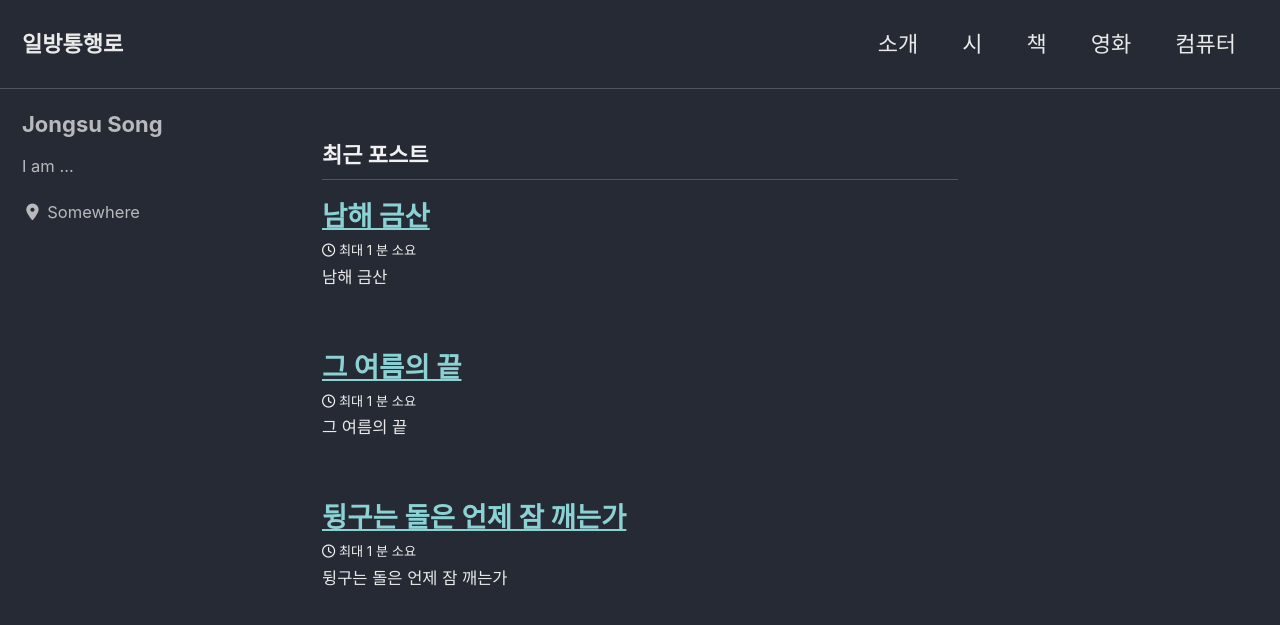
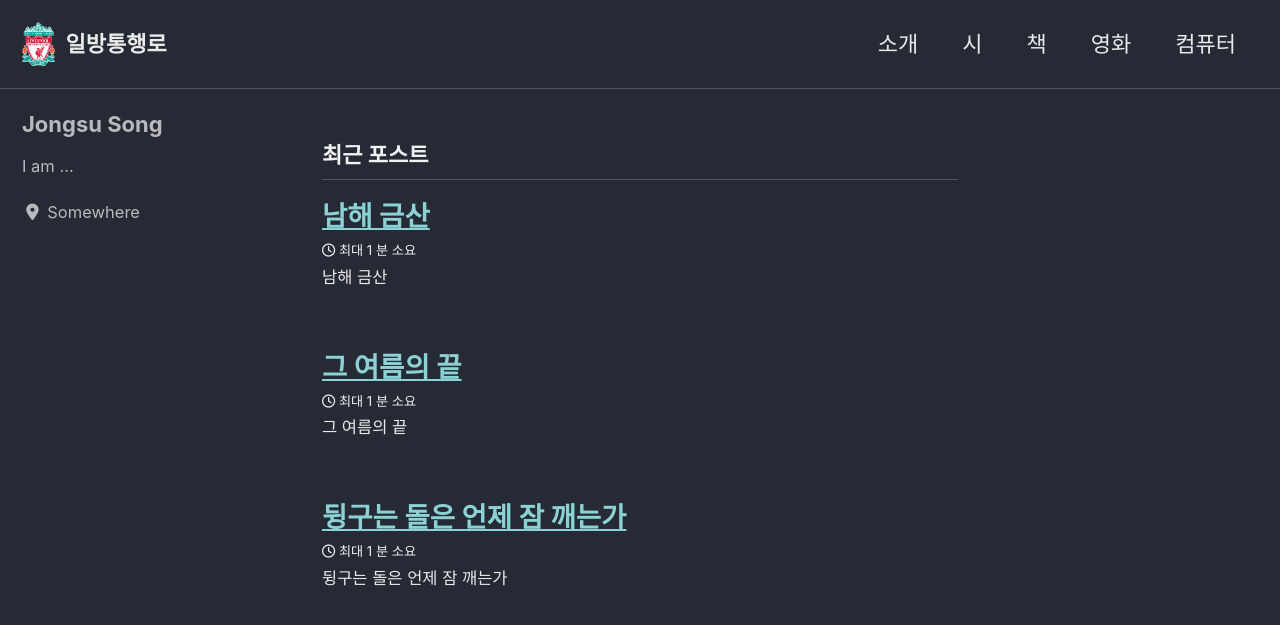
Before and after one commit to justinjongsusong/justinjongsusong.github.io, a Jekyll site: the page built from index.html, in a window 1280 px wide and 900 px high. Shown: the top 625 px of the window. Built offline with Jekyll 4.4.1, drawn with Linux system fonts in a browser that asks for light colours; cached includes are drawn as plain includes; nearby versions of some CDN libraries; the list of posts is cut into pages by our own code.

Commit message:
Update _config.yml

```diff
--- a/_config.yml
+++ b/_config.yml
@@ -25,7 +25,7 @@
 baseurl                  : # the subpath of your site, e.g. "/blog"
 repository               : # GitHub username/repo-name e.g. "mmistakes/minimal-mistakes"
 teaser                   : "/assets/images/liverpoolfc.png" # path of fallback teaser image, e.g. "/assets/images/500x300.png"
-logo                     : # path of logo image to display in the masthead, e.g. "/assets/images/88x88.png"
+logo                     : "/assets/images/liverpoolfc.png" # path of logo image to display in the masthead, e.g. "/assets/images/88x88.png"
 masthead_title           : # overrides the website title displayed in the masthead, use " " for no title
 # breadcrumbs            : false # true, false (default)
 words_per_minute         : 200
```
